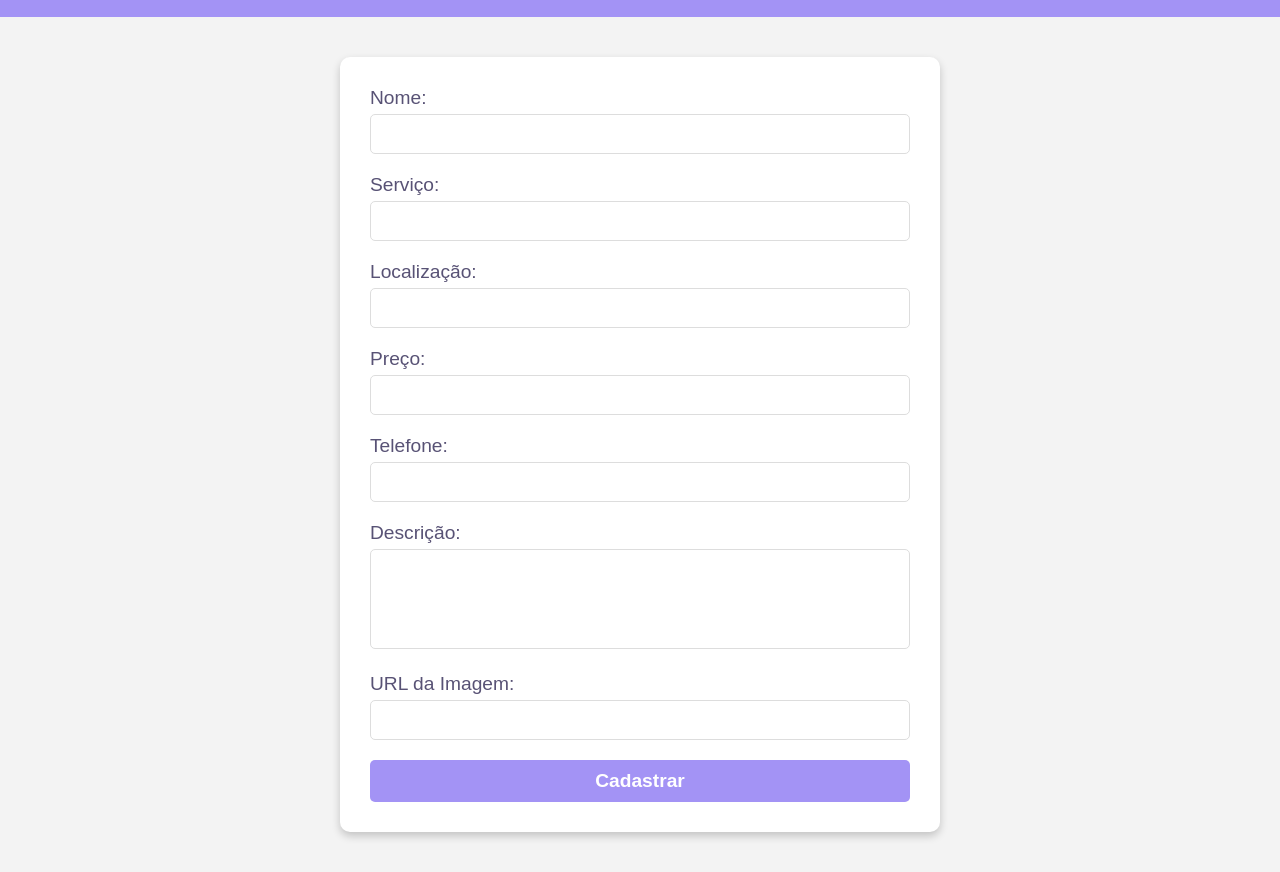
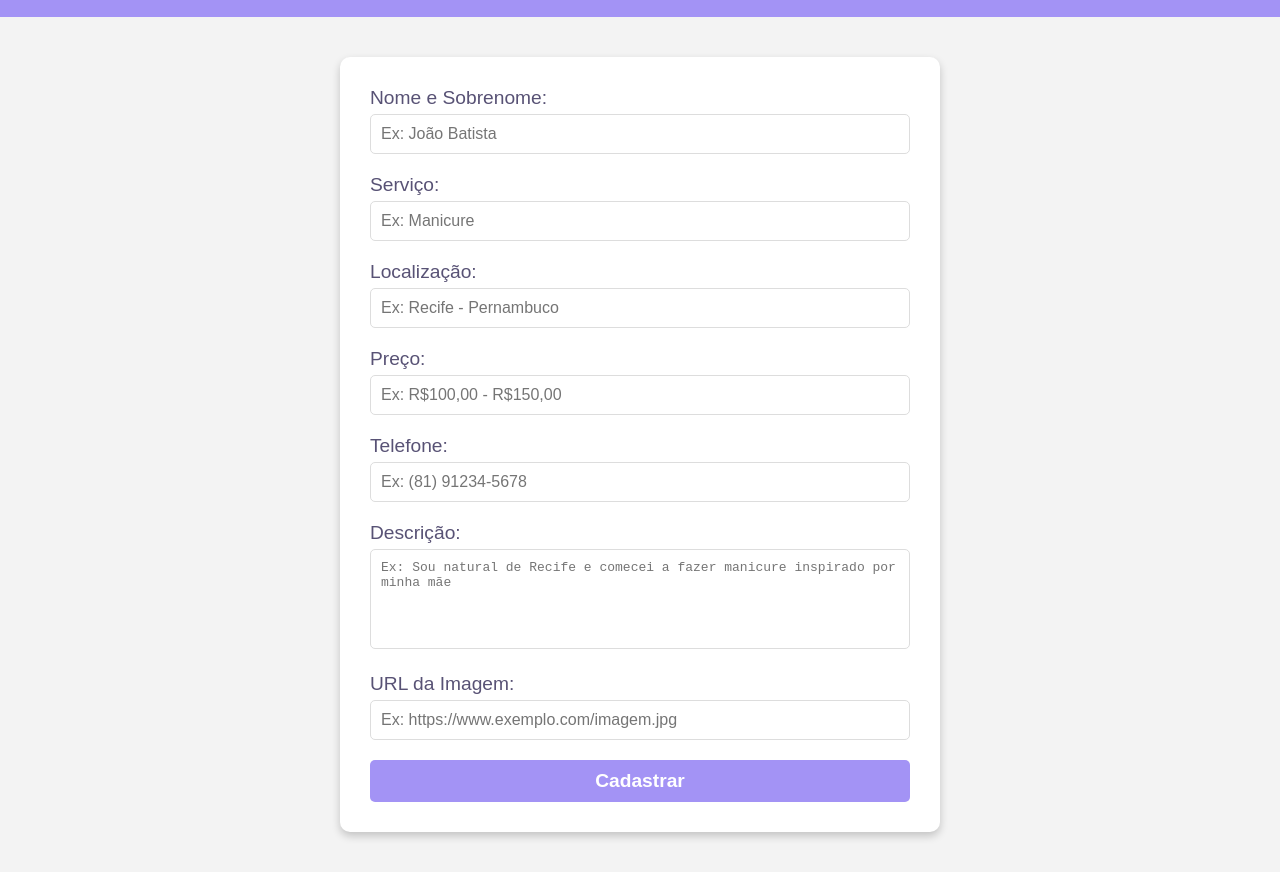
Before and after one commit to IhRafaell/Trampinho, a website: page cadastro-prestador.html in a window 1280 px wide. Shown: the part 68-940 px from the top of the page. Drawn offline with Linux system fonts and the light colour scheme.

Commit message:
expanded funcionando

```diff
--- a/cadastro-prestador.html
+++ b/cadastro-prestador.html
@@ -13,28 +13,36 @@
     </header>
     <main>
         <form id="cadastroForm">
-            <label for="nome">Nome:</label>
-            <input type="text" id="nome" name="nome" required>
+            <!-- Nome e Sobrenome -->
+            <label for="nome">Nome e Sobrenome:</label>
+            <input type="text" id="nome" name="nome" maxlength="20" placeholder="Ex: João Batista" required>
 
+            <!-- Serviço -->
             <label for="servico">Serviço:</label>
-            <input type="text" id="servico" name="servico" required>
+            <input type="text" id="servico" name="servico" maxlength="50" placeholder="Ex: Manicure" required>
 
+            <!-- Localização -->
             <label for="localizacao">Localização:</label>
-            <input type="text" id="localizacao" name="localizacao" required>
+            <input type="text" id="localizacao" name="localizacao" maxlength="50" placeholder="Ex: Recife - Pernambuco" required>
 
+            <!-- Preço -->
             <label for="preco">Preço:</label>
-            <input type="text" id="preco" name="preco" required>
+            <input type="text" id="preco" name="preco" maxlength="30" pattern="^(R\$)?\d+([,.]\d{2})?( - R\$?\d+([,.]\d{2})?)?$" placeholder="Ex: R$100,00 - R$150,00" required>
 
+            <!-- Telefone -->
             <label for="telefone">Telefone:</label>
-            <input type="text" id="telefone" name="telefone" required>
+            <input type="tel" id="telefone" name="telefone" maxlength="15" pattern="\(\d{2}\) \d{4,5}-\d{4}" placeholder="Ex: (81) 91234-5678" required>
 
+            <!-- Descrição -->
             <label for="descricao">Descrição:</label>
-            <textarea id="descricao" name="descricao" required></textarea>
+            <textarea id="descricao" name="descricao" maxlength="500" placeholder="Ex: Sou natural de Recife e comecei a fazer manicure inspirado por minha mãe" required></textarea>
 
+            <!-- URL da Imagem -->
             <label for="imagem">URL da Imagem:</label>
-            <input type="text" id="imagem" name="imagem" required>
+            <input type="url" id="imagem" name="imagem" maxlength="200" placeholder="Ex: https://www.exemplo.com/imagem.jpg" required>
 
-            <button type="submit" onclick="TelaInicial()">Cadastrar</button>
+            <!-- Botão de Cadastro -->
+            <button type="submit">Cadastrar</button>
         </form>
         <p id="responseMessage"></p>
     </main>
--- a/users-prestador.js
+++ b/users-prestador.js
@@ -11,7 +11,7 @@ app.use(bodyParser.json());
 const db = mysql.createConnection({
     host: "localhost",
     user: "root",
-    password: "root",
+    password: "",
     database: "Trampinho",
 });
 
```
Also changed, not shown: index.html (+1 -1 lines), package.json (line endings or trailing spaces), user-dashbord.html (line endings or trailing spaces), users-google.js (line endings or trailing spaces), 2 other files.
